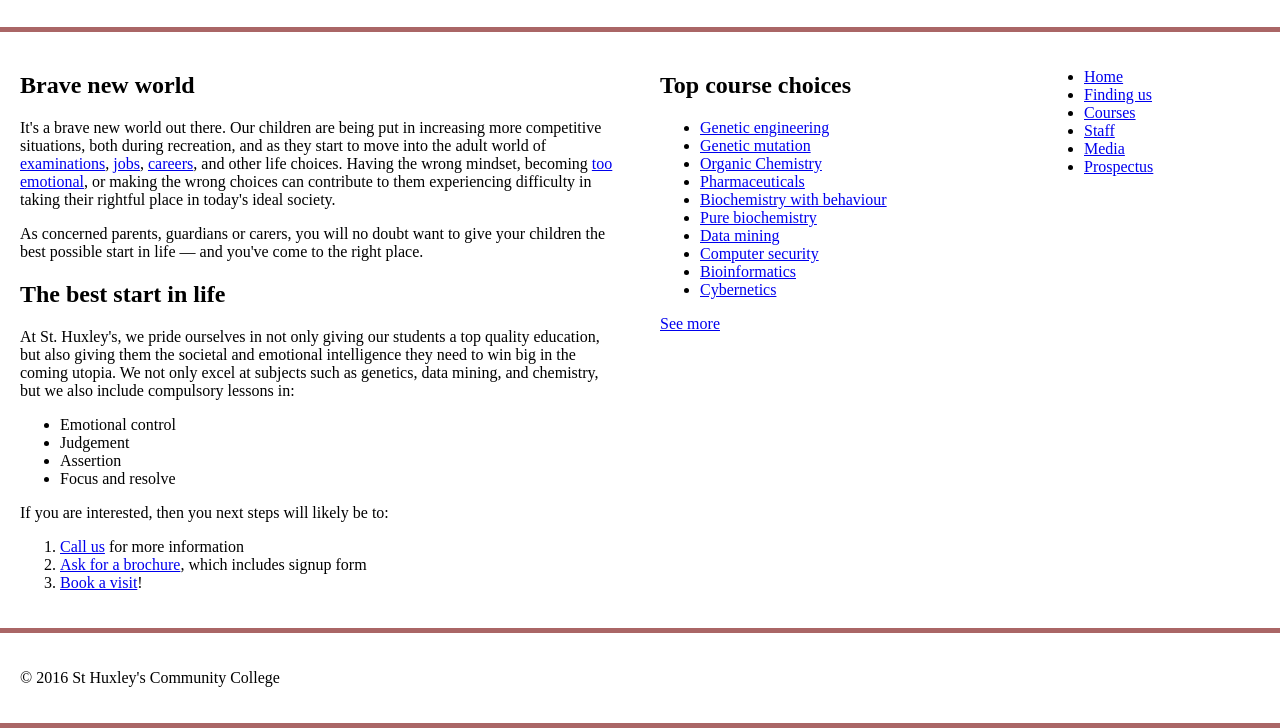
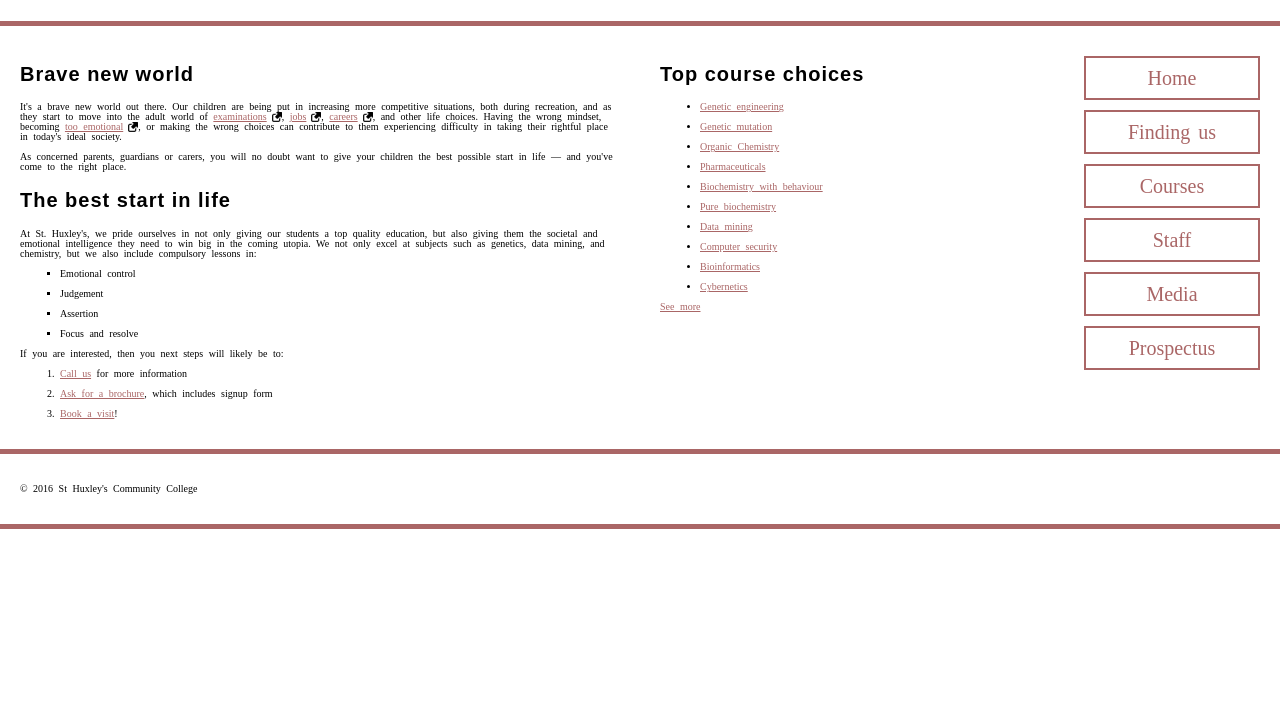
Before and after one commit to IEPSCF-Uccle-PROJWEB2-S1-2021/tp03-css-styling-kevin230U, a plain HTML site: page index.html in a window 1280 px wide. Shown: the part 98-826 px from the top of the page. After the commit the page ends 800 px from the top, so only its background shows below. Drawn offline with Linux system fonts and the light colour scheme; a web font is replaced by a local one.

Commit message:
tp3 kevin

```diff
--- a/index.html
+++ b/index.html
@@ -4,6 +4,7 @@
     <meta charset="utf-8">
     <title>St Huxley's Community College</title>
     <link href="style.css" type="text/css" rel="stylesheet">
+    <link href="https://fonts.googleapis.com/css2?family=Peddana&display=swap" rel="stylesheet">
   </head>
   <body>
 
--- a/style.css
+++ b/style.css
@@ -43,3 +43,71 @@ header, footer {
 }
 
 /* ECRIVEZ VOTRE CODE CI-DESSOUS */
+html{
+  font-family: serif;
+  font-size: 10px;
+}
+h1{
+  text-align: center;
+}
+h1,h2{
+  font-family: sans-serif;
+  letter-spacing: 1px;
+
+}
+h1{
+  font-size: 3em;
+  ;
+}
+h2{
+  font-size: 2em;
+
+}
+section p::first-line{
+  text-indent:20px;
+}
+p,li{
+  font-size:1em;
+  line-height: 1em;
+  word-spacing: 3px;
+}
+a{
+  outline: none;
+}
+a:link,a:visited{
+  color:#a66;
+}
+a:focus,a:hover{
+  text-decoration: none;
+}
+a:active{
+  color:transparent;
+}
+a[href*="http"]{
+  padding-right: 15px;
+  background:url(external-link-52.png) no-repeat 100%;
+  background-size: 10px 10px;
+}
+section ul{
+  list-style-type: square;
+}
+nav li{
+  list-style-type: none;
+}
+
+nav li a {
+  text-decoration: none;
+  display: inline-block;
+  width: 100%;
+  line-height: 2;
+  text-align: center;
+  font-size: 2em;
+  border: 2px solid #a66;
+  }
+  nav,li{
+    margin-bottom: 1em;
+  }
+  nav li a:focus, nav li a:hover {
+    color: white;
+    background: #a66;
+  }
```
